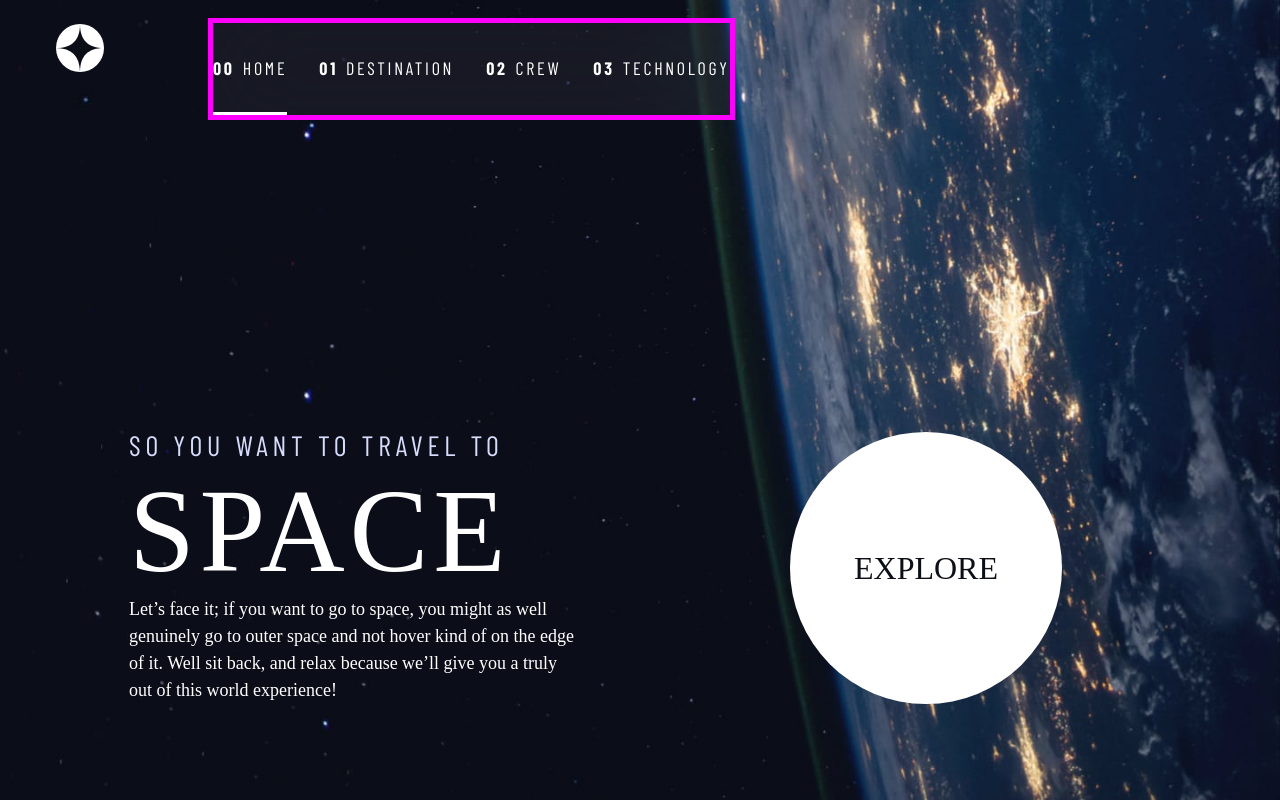
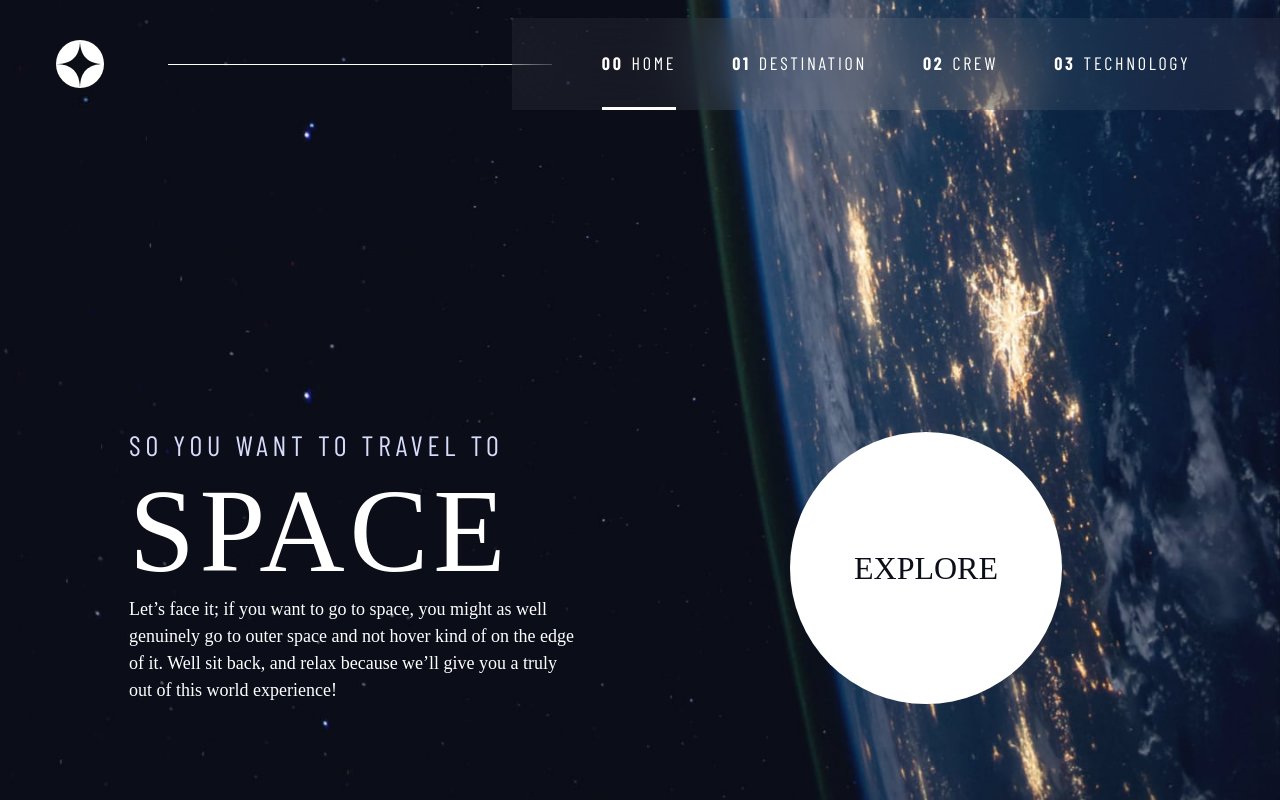
Before and after one commit to JulienLEUILLIER/spaceproject, a React app: page / in a window 1280 px wide. Built offline with nearby package versions, Linux system fonts and the light colour scheme; a web font is replaced by a local one.

Commit message:
Active state on Header, refactored Navigation

```diff
--- a/src/components/Header/Header.styles.ts
+++ b/src/components/Header/Header.styles.ts
@@ -1,4 +1,23 @@
 import styled from "styled-components";
+
+export const Wrapper = styled.div`
+  display: flex;
+  align-items: center;
+  justify-content: space-between;
+
+  @media (min-width: 45rem) {
+    &::after {
+      content: "";
+      display: block;
+      position: relative;
+      height: 1px;
+      width: 100%;
+      background: hsl(var(--clr-white));
+      margin-right: -2.5rem;
+      order: 1;
+    }
+  }
+`;
 
 export const HamburgerButton = styled.button<{ toggle: boolean }>`
   display: none;
@@ -23,33 +42,20 @@ export const HamburgerButton = styled.button<{ toggle: boolean }>`
 `;
 
 export const NavigatorWrapper = styled.nav<{ toggle: boolean }>`
+  order: 2;
+
   ul {
-    border: 5px solid magenta;
     display: flex;
+    gap: clamp(1.5rem, 5vw, 3.5rem);
     --underline-gap: 2rem;
     list-style: none;
-    margin-inline: 2rem;
-    padding: 0;
     background: hsl(var(--clr-dark) / 0.95);
 
-    li:not(:first-child) {
-      margin-inline-start: 1.2rem;
+    @media (min-width: 35rem) {
+      padding-inline: clamp(3rem, 7vw, 7rem);
+    }
 
-      @media (min-width: 45rem) {
-        margin-inline-start: 2rem;
-      }
-    }
-  }
-
-  @supports (backdrop-filter: blur(1rem)) {
-    ul {
-      background: hsl(var(--clr-white) / 0.05);
-      backdrop-filter: blur(3rem);
-    }
-  }
-
-  @media (max-width: 35rem) {
-    ul {
+    @media (max-width: 35rem) {
       position: fixed;
       z-index: 999;
       --underline-gap: 1rem;
@@ -65,6 +71,19 @@ export const NavigatorWrapper = styled.nav<{ toggle: boolean }>`
         height: 0;
       }
     }
+
+    @media (min-width: 35rem) and (max-width: 44.999rem) {
+      span {
+        display: none;
+      }
+    }
+  }
+
+  @supports (backdrop-filter: blur(1rem)) {
+    ul {
+      background: hsl(var(--clr-white) / 0.05);
+      backdrop-filter: blur(2rem);
+    }
   }
 
   a {
@@ -78,7 +97,9 @@ export const NavigatorWrapper = styled.nav<{ toggle: boolean }>`
 `;
 
 export const Logo = styled.div`
+  padding-inline-end: clamp(1.5rem, 7vw, 3.5rem);
+
   img {
-    margin: 1.5rem clamp(1.5rem, 5vw, 3.5rem);
+    margin: 1.5rem clamp(1.5rem, 7vw, 3.5rem);
   }
 `;
--- a/src/components/Header/Header.tsx
+++ b/src/components/Header/Header.tsx
@@ -1,24 +1,21 @@
 import Navigation from './Navigation'
-import { HamburgerButton, Logo } from './Header.styles';
+import { Wrapper, HamburgerButton, Logo } from './Header.styles';
 import { useState } from 'react';
+
+export type MainSection = '' | 'home' | 'destination' | 'crew' | 'technology';
 
 const Header = () => {
 
   const [toggle, setToggle] = useState(false);
 
-  const headings = ['Home', 'Destination', 'Crew', 'Technology'];
-
   return (
-    <div className='flex'>
-
+    <Wrapper>
       <Logo>
         <img src={'assets/shared/logo.svg'} alt="Logo" className='logo' />
       </Logo>
       <HamburgerButton toggle={toggle} onClick={() => setToggle(prev => !prev)} aria-controls='primary-navigation'><span className='sr-only' aria-expanded={toggle}>Menu</span></HamburgerButton>
-      <div>
-        <Navigation headings={headings} toggle={toggle} />
-      </div>
-    </div>
+      <Navigation toggle={toggle} />
+    </Wrapper>
   )
 }
 
--- /dev/null
+++ b/src/components/Header/ListItem.tsx
@@ -0,0 +1,26 @@
+import { MainSection } from "./Header";
+import { Link } from 'react-router-dom';
+
+interface ListItemsProps {
+    routeName: MainSection;
+    activePage: MainSection;
+    setActivePage: React.Dispatch<React.SetStateAction<MainSection>>;
+    counter: number;
+}
+
+const ListItem = ({ routeName, activePage, setActivePage, counter }: ListItemsProps) => {
+
+    return (
+        <li
+            className={activePage === routeName ? 'active' : ''}>
+            <Link
+                to={`/${routeName}`}
+                className="ff-sans-cond uppercase text-white letter-spacing-2"
+                onClick={() => setActivePage(routeName)}>
+                <span aria-hidden="true">0{counter}</span>{routeName === '' ? 'home' : routeName}
+            </Link>
+        </li>
+    )
+}
+
+export default ListItem;
--- a/src/components/Header/Navigation.tsx
+++ b/src/components/Header/Navigation.tsx
@@ -1,21 +1,49 @@
+import { useState } from 'react';
 import { Link } from 'react-router-dom'
 import { NavigatorWrapper } from './Header.styles';
+import { MainSection } from './Header';
+import ListItem from './ListItem';
 
 interface NavigationProps {
-    headings: string[];
     toggle: boolean
 }
 
-const Navigation = ({ headings, toggle }: NavigationProps) => {
+const Navigation = ({ toggle }: NavigationProps) => {
+
+    const [activePage, setActivePage] = useState<MainSection>('');
+
+    let counter = 0;
 
     return (
         <NavigatorWrapper toggle={toggle}>
             <ul id="primary-navigation" className="underline-indicators">
-                <li className='active'><Link to={'/'} className="ff-sans-cond uppercase text-white letter-spacing-2"><span>00</span>{headings[0]}</Link></li>
-                <li><Link to={'/destination'} className="ff-sans-cond uppercase text-white letter-spacing-2"><span>01</span>{headings[1]}</Link></li>
-                <li><Link to={'/crew'} className="ff-sans-cond uppercase text-white letter-spacing-2"><span>02</span>{headings[2]}</Link></li>
-                {headings[3] && <li><Link to={'/technology'} className="ff-sans-cond uppercase text-white letter-spacing-2"><span>03</span>{headings[3]}</Link></li>}
+                <ListItem
+                    routeName=''
+                    activePage={activePage}
+                    setActivePage={setActivePage}
+                    counter={counter++}
+                />
 
+                <ListItem
+                    routeName='destination'
+                    activePage={activePage}
+                    setActivePage={setActivePage}
+                    counter={counter++}
+                />
+
+                <ListItem
+                    routeName='crew'
+                    activePage={activePage}
+                    setActivePage={setActivePage}
+                    counter={counter++}
+                />
+
+                <ListItem
+                    routeName='technology'
+                    activePage={activePage}
+                    setActivePage={setActivePage}
+                    counter={counter++}
+                />
             </ul>
         </NavigatorWrapper>
     )
--- a/src/components/Home/LargeButton.tsx
+++ b/src/components/Home/LargeButton.tsx
@@ -1,7 +1,7 @@
 const LargeButton = () => {
     return (
         <div>
-            <a className='uppercase ff-serif text-dark bg-white large-button' href="/design-system">Explore</a>
+            <a className='uppercase ff-serif text-dark bg-white large-button' href="/">Explore</a>
         </div>
     )
 }
--- a/src/components/MainContent/MainContentComponent.styles.ts
+++ b/src/components/MainContent/MainContentComponent.styles.ts
@@ -1,6 +1,6 @@
 import styled from "styled-components";
 
-export const Wrapper = styled.div`
+export const Wrapper = styled.main`
   display: grid;
   text-align: center;
   place-items: center;
```
